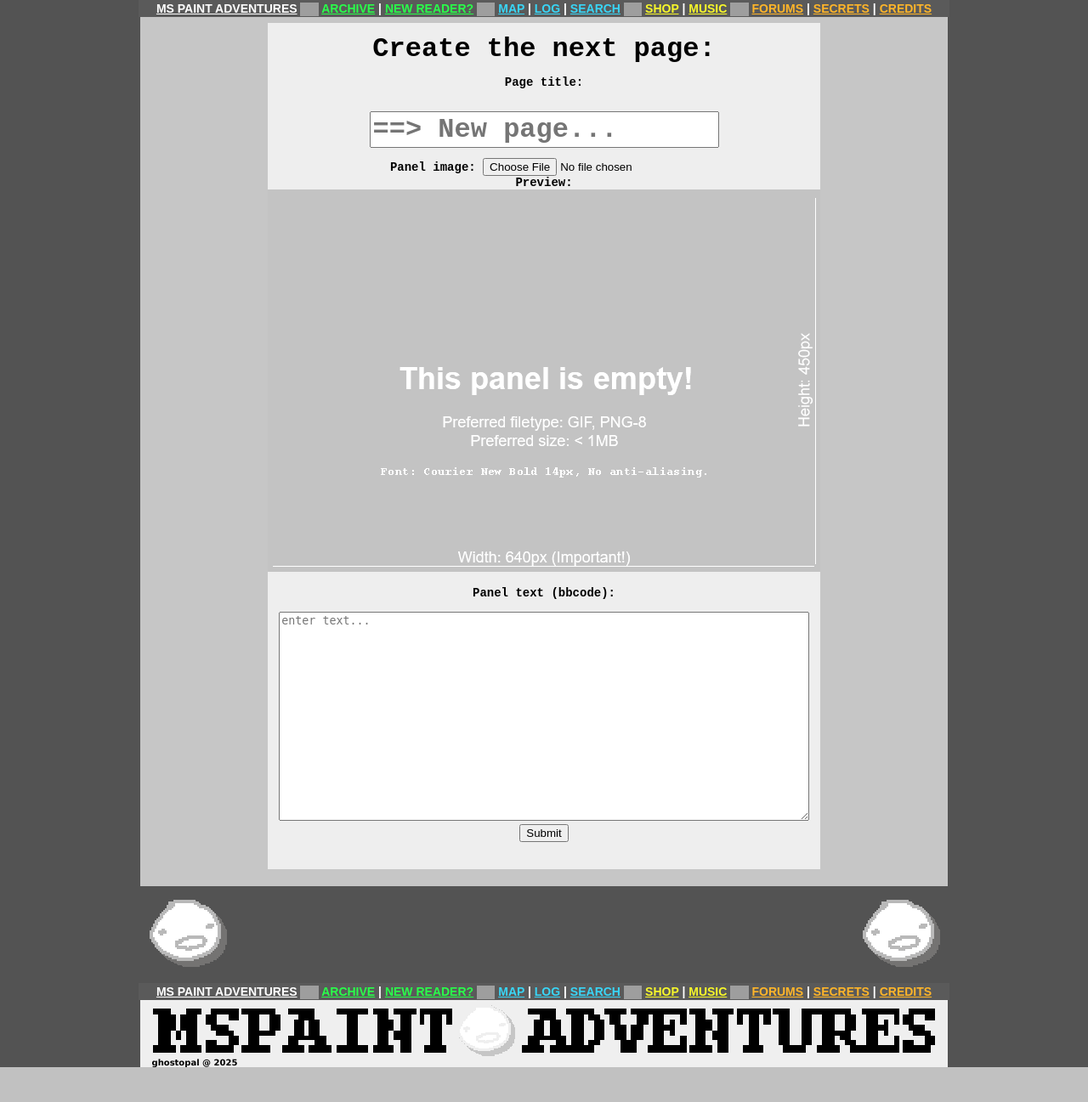
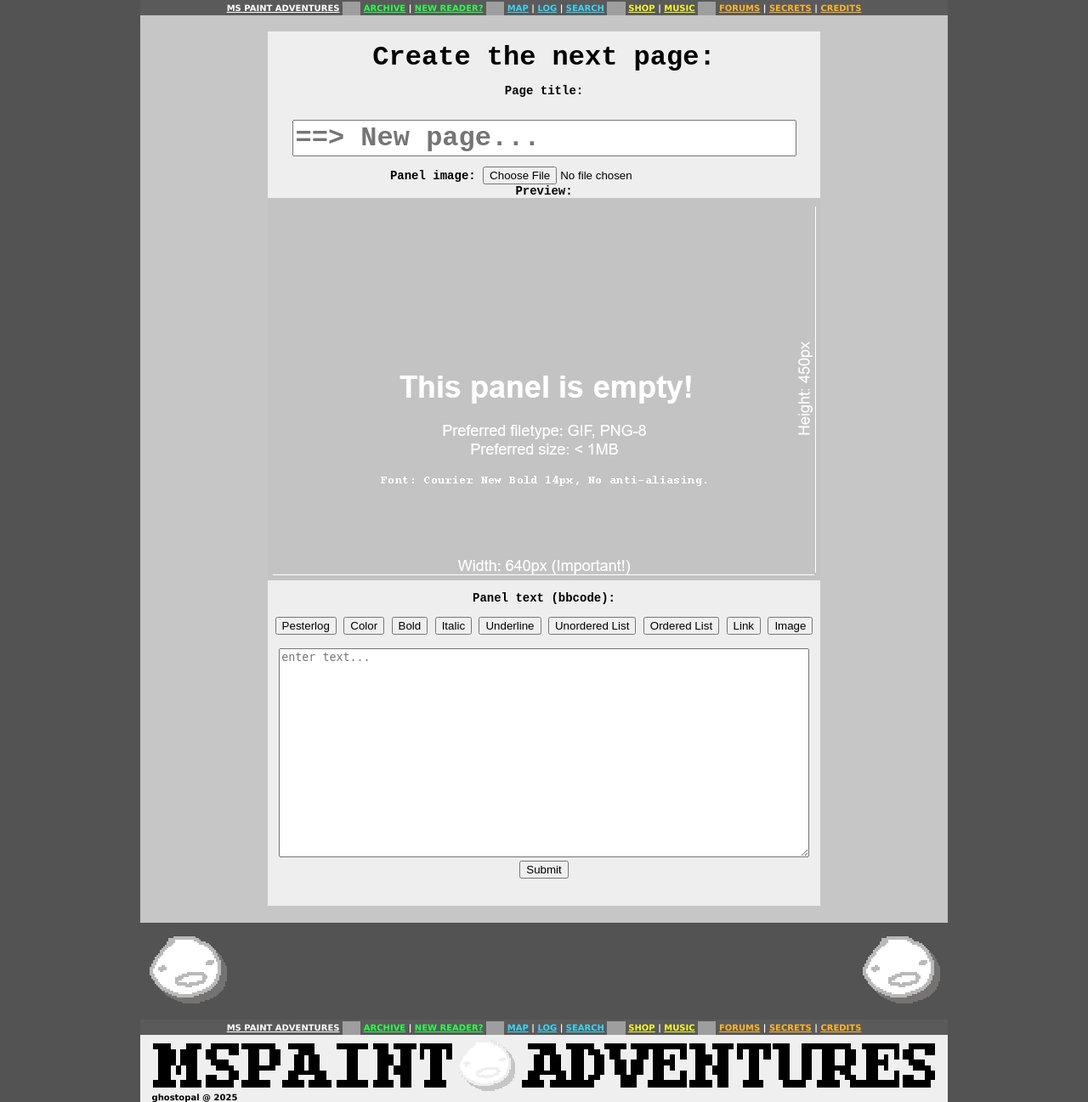
Before and after one commit to ran4na/infinitemspa, a Flask app: page /page/1 in a window 1280 px wide. Shown: the whole page at 85% size. Before the commit the page ends 1256 px from the top, so only its background shows below. Run offline with Flask 3, Linux system fonts and the light colour scheme; data that the repository does not hold is empty; parts of the project's set-up code (start-up, migrations or seed data) failed here and were passed over; grey boxes are pictures that could not be loaded.

Commit message:
Finish implementing custom BBCode, fix up admin panel, page styling, and javascript.

```diff
--- a/src/models.py
+++ b/src/models.py
@@ -50,7 +50,8 @@
             "panel_file_id": self.panel_file_id,
             "panel_filename": self.panel_image.image_filename,
             "page_text": self.page_text,
-            "page_uploader": self.uploader_ip_hash
+            "page_uploader": self.uploader_ip_hash,
+            "deleted": self.deleted
         }
 
     def soft_delete_page(self):
--- a/src/static/assets/mspa.css
+++ b/src/static/assets/mspa.css
@@ -5,13 +5,15 @@
 
 #mspa-nav {
     margin: 0 auto;
-    font-family: Arial, Helvetica, sans-serif;
-    font-size: 14px;
+    font-family: Verdana, Arial, Helvetica, sans-serif;
+    font-size: 10px;
     text-align: center;
     padding: 2px;
+    padding-left: 0px;
+    padding-right: 0px;
     background-color: rgb(90, 90, 90);
     width: 950px;
-    height: 16px;
+    height: 14px;
     color: white;
     font-weight: bold;
 }
@@ -39,22 +41,25 @@
 }
 
 #content {
-    overflow: auto;
     background-color: #eeeeee;
     text-align: center;
     font-size: 14px;
     width: 650px;
+    max-width: 650px;
     padding: 0px;
     margin: 0 auto;
+    overflow-wrap: break-word;
 }
 
 #content h1 {
     font-size: xx-large;
     margin-top: 12px;
     margin-bottom: 12px;
+    padding-top: 12px;
 }
 
 #content p {
+    display: block;
     margin-left: auto;
     margin-right: auto;
     font-size: 14px;
@@ -71,6 +76,7 @@
     margin-left: auto;
     margin-right: auto;
     margin-bottom: 15px;
+    padding-bottom: 15px;
 }
 
 .nextlink {
@@ -108,6 +114,7 @@
     font-size: xx-large;
     margin-top: 12px;
     margin-bottom: 12px;
+    width: 90%;
     font-family: 'Courier New', Courier, monospace;
     font-weight: bold;
 }
@@ -126,3 +133,22 @@
 #submit-error-msg {
     color: red;
 }
+
+.comic-image, #output-preview {
+    display: block;
+    margin: 0 auto;
+    max-width: 650px;
+}
+
+.comic-image img {
+    display: block;
+    margin: 0 auto;
+    max-width: 650px;
+}
+
+.pesterlog {
+    border: 1px dashed gray;
+    margin: 20px;
+    padding: 20px;
+    text-align: left;
+}
--- a/src/static/assets/new_page_editor.js
+++ b/src/static/assets/new_page_editor.js
@@ -1,5 +1,40 @@
 
+function add_bbcode_tag(tagname) {
+    const textbox = document.getElementById("new-page-textarea");
+    var text_before = "";
+    var text_after = "";
 
+    const bbcodeTags = {
+        pesterlog: { before: "[pesterlog]", after: "[/pesterlog]" },
+        color: { before: "[color=#000000]", after: "[/color]" },
+        italic: { before: "[i]", after: "[/i]" },
+        bold: { before: "[b]", after: "[/b]" },
+        underline: { before: "[u]", after: "[/u]" },
+        list: { before: "[list]", after: "[/list]" },
+        olist: { before: "[list=1]", after: "[/list]" },
+        bullet: { before: "[*]", after: "" },
+        url: { before: "[url=https://example.com]", after: "[/url]" },
+        img: { before: "[img]", after: "[/img]"}
+    };
+
+    const tag = bbcodeTags[tagname];
+    if (!tag) {
+        return;
+    }
+    wrapBBcodeTag(textbox, tag.before, tag.after);
+}
+
+function wrapBBcodeTag(textarea, tag_start, tag_end) {
+    const select_start = textarea.selectionStart;
+    const select_end = textarea.selectionEnd;
+    const selected = textarea.value.substring(select_start, select_end);
+    const new_text = textarea.value.substring(0, select_start) + tag_start + selected + tag_end + textarea.value.substring(select_end);
+
+    textarea.value = new_text
+    textarea.selectionStart = select_start - tag_start.length;
+    textarea.selectionEnd = select_end + tag_end.length;
+
+}
 
 async function submitPage() {
     var pageForm = document.getElementById("new-page-form");
--- a/src/templates/base.html
+++ b/src/templates/base.html
@@ -8,15 +8,15 @@
     <body>
         <!-- Navbar -->
         <div id="mspa-nav">
-            <a href="./" style="color: #ffffff">MS PAINT ADVENTURES</a>
+            <a href="/" style="color: #ffffff">MS PAINT ADVENTURES</a>
             <img src="/static/assets/i/candycorn.gif">
-            <a href="./" style="color: #29ff4a">ARCHIVE</a> | <a href="./" style="color: #29ff4a">NEW READER?</a>
+            <a href="/" style="color: #29ff4a">ARCHIVE</a> | <a href="./" style="color: #29ff4a">NEW READER?</a>
             <img src="/static/assets/i/candycorn.gif">
-            <a href="./" style="color: #39d5f6">MAP</a> | <a href="./" style="color: #39d5f6">LOG</a> | <a href="./" style="color: #39d5f6">SEARCH</a>
+            <a href="/" style="color: #39d5f6">MAP</a> | <a href="./" style="color: #39d5f6">LOG</a> | <a href="./" style="color: #39d5f6">SEARCH</a>
             <img src="/static/assets/i/candycorn.gif">
-            <a href="./" style="color: #f7f72a">SHOP</a> | <a href="./" style="color: #f7f72a">MUSIC</a>
+            <a href="/" style="color: #f7f72a">SHOP</a> | <a href="./" style="color: #f7f72a">MUSIC</a>
             <img src="/static/assets/i/candycorn.gif">
-            <a href="./" style="color: #ffb529">FORUMS</a> | <a href="./" style="color: #ffb529">SECRETS</a> | <a href="./" style="color: #ffb529">CREDITS</a>
+            <a href="/" style="color: #ffb529">FORUMS</a> | <a href="./" style="color: #ffb529">SECRETS</a> | <a href="./" style="color: #ffb529">CREDITS</a>
         </div>
         <!-- Main comic -->
         <div id="main">
@@ -27,15 +27,15 @@
         <!-- Footer -->
         <div class="bottombanner"><img src="/static/assets/i/bannerframe.png"></div>
         <div id="mspa-nav">
-            <a href="./" style="color: #ffffff">MS PAINT ADVENTURES</a>
+            <a href="/" style="color: #ffffff">MS PAINT ADVENTURES</a>
             <img src="/static/assets/i/candycorn.gif">
-            <a href="./" style="color: #29ff4a">ARCHIVE</a> | <a href="./" style="color: #29ff4a">NEW READER?</a>
+            <a href="/" style="color: #29ff4a">ARCHIVE</a> | <a href="./" style="color: #29ff4a">NEW READER?</a>
             <img src="/static/assets/i/candycorn.gif">
-            <a href="./" style="color: #39d5f6">MAP</a> | <a href="./" style="color: #39d5f6">LOG</a> | <a href="./" style="color: #39d5f6">SEARCH</a>
+            <a href="/" style="color: #39d5f6">MAP</a> | <a href="./" style="color: #39d5f6">LOG</a> | <a href="./" style="color: #39d5f6">SEARCH</a>
             <img src="/static/assets/i/candycorn.gif">
-            <a href="./" style="color: #f7f72a">SHOP</a> | <a href="./" style="color: #f7f72a">MUSIC</a>
+            <a href="/" style="color: #f7f72a">SHOP</a> | <a href="./" style="color: #f7f72a">MUSIC</a>
             <img src="/static/assets/i/candycorn.gif">
-            <a href="./" style="color: #ffb529">FORUMS</a> | <a href="./" style="color: #ffb529">SECRETS</a> | <a href="./" style="color: #ffb529">CREDITS</a>
+            <a href="/" style="color: #ffb529">FORUMS</a> | <a href="./" style="color: #ffb529">SECRETS</a> | <a href="./" style="color: #ffb529">CREDITS</a>
         </div>
         <div class="footer">
             <img src="/static/assets/i/title.png">
--- a/src/templates/new_page.html
+++ b/src/templates/new_page.html
@@ -7,14 +7,26 @@
     <form id="new-page-form" action="javascript:submitPage();">
         <p>Page title:</p>
         <input type="hidden" name="page_num" value="{{ page_num }}">
-        <input type="text" name="page_title" id="new-page-titlebox" placeholder="==> New page..."><br>
+        <input type="text" name="page_title" id="new-page-titlebox" placeholder="==> New page..." required><br>
         <label for="panel_img">Panel image: </label><input type="file" name="panel_img" onchange="loadFile(event);" required><br>
         <!-- Image upload preview -->
         Preview:<br>
-        <img id="output-preview" src="/static/assets/i/defaultpanel.gif">
+        <img id="output-preview" class="comic-image" src="/static/assets/i/defaultpanel.gif">
 
         <p>Panel text (bbcode):</p>
         <div id="panel-text-box">
+            <div id="bbcode-button-row">
+                <button type="button" onclick="add_bbcode_tag('pesterlog');">Pesterlog</button>
+                <button type="button" onclick="add_bbcode_tag('color');">Color</button>
+                <button type="button" onclick="add_bbcode_tag('bold');">Bold</button>
+                <button type="button" onclick="add_bbcode_tag('italic');">Italic</button>
+                <button type="button" onclick="add_bbcode_tag('underline');">Underline</button>
+                <button type="button" onclick="add_bbcode_tag('list');">Unordered List</button>
+                <button type="button" onclick="add_bbcode_tag('olist');">Ordered List</button>
+                <button type="button" onclick="add_bbcode_tag('url');">Link</button>
+                <button type="button" onclick="add_bbcode_tag('img');">Image</button>
+            </div>
+            <br>
             <textarea name="page_text" id="new-page-textarea" placeholder="enter text..." required></textarea>
         </div>
         <input type="submit"><br><br>
--- a/src/views.py
+++ b/src/views.py
@@ -1,7 +1,7 @@
 from flask import *
 from models import *
-import bbcode
 from markupsafe import Markup
+from bbcode_custom import parser as bbcode
 
 views = Blueprint('views', __name__)
 
@@ -55,7 +55,7 @@
 
     # Render the page
     title = page.page_title
-    text = Markup(bbcode.render_html(page.page_text))
+    text = Markup(bbcode.format(page.page_text))
     image_path = "/" + current_app.config["UPLOAD_FOLDER"] + page.panel_image.image_filename
 
     return render_template(
@@ -65,5 +65,6 @@
         p_imgpath=image_path,
         next_title=next_page_title,
         next_url=next_page_url,
-        prev_url=prev_page_url
+        prev_url=prev_page_url,
+        latest_url = f"/page/{newest_page.page_num}",
     )
```
Also changed, not shown: src/bbcode_custom.py (added, +14 -0 lines), src/templates/rendered_comic.html (+6 -4 lines).
